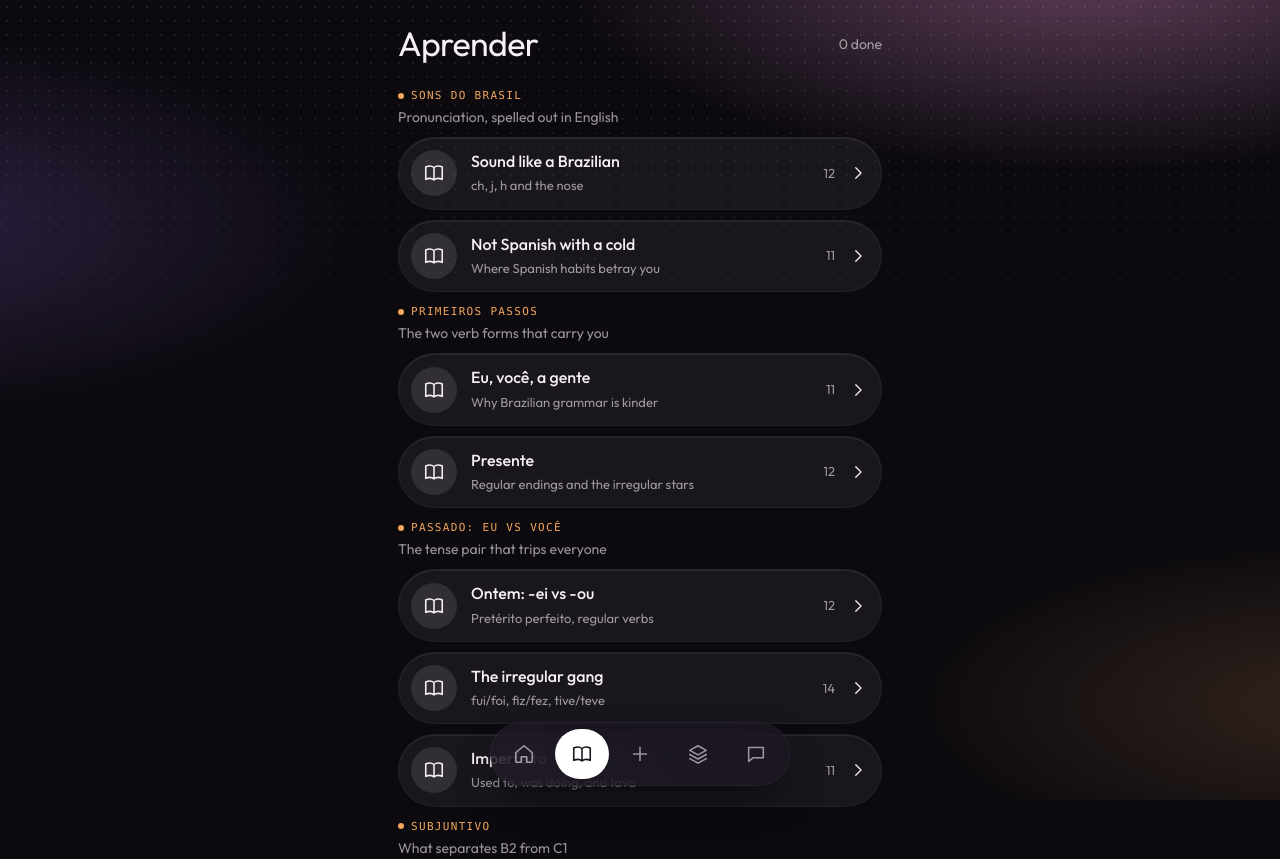
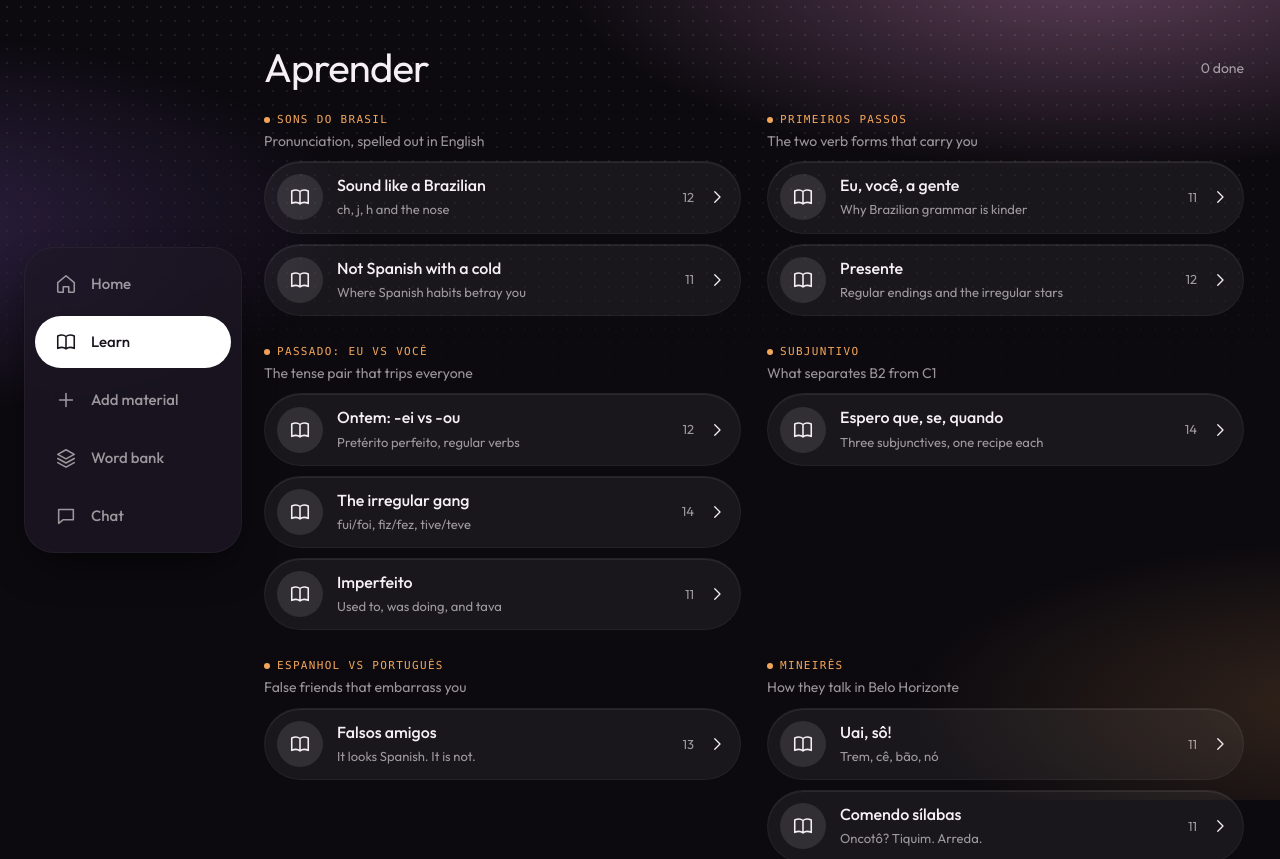
Before and after one commit to KarinaKKarinaK/jeitinho, a SvelteKit app: page /learn in a window 1280 px wide. Shown: the top 859 px of the page. Built offline with nearby package versions, Linux system fonts and the light colour scheme.

Commit message:
Add a desktop layout: side rail navigation and two-column home and lesson list

```diff
--- a/src/app.css
+++ b/src/app.css
@@ -139,6 +139,14 @@ textarea { resize: vertical; min-height: 96px; }
 @keyframes spin { to { transform: rotate(360deg); } }
 @keyframes rise { from { opacity: 0; transform: translateY(12px); } }
 /* entrance is short and never blocks a tap: everything is on screen within a quarter of a second */
+/* desktop: side rail on the left, wider canvas. Home and the lesson list use two columns; reading pages stay narrow. */
+@media (min-width: 900px) {
+	.app:not(.immersive) { --w: 700px; max-width: calc(var(--w) + 300px); padding: 44px 36px 64px 264px; }
+	.app:not(.immersive):has(.home, .cols) { --w: 1020px; }
+	.app.immersive { max-width: 680px; padding-top: 44px; padding-bottom: 36px; }
+	.cols { display: grid; grid-template-columns: 1fr 1fr; gap: 30px 26px; align-items: start; }
+	h1 { font-size: 40px; }
+}
 .rise > * { animation: rise 0.32s cubic-bezier(0.2, 0.8, 0.2, 1) backwards; }
 .rise > :nth-child(2) { animation-delay: 0.03s; }
 .rise > :nth-child(3) { animation-delay: 0.06s; }
--- a/src/routes/+layout.svelte
+++ b/src/routes/+layout.svelte
@@ -22,7 +22,7 @@
 {#if !immersive}
 	<nav aria-label="Main">
 		{#each tabs as [href, icon, label]}
-			<a {href} class:on={path === href} aria-label={label} aria-current={path === href ? 'page' : undefined}><Icon name={icon} /></a>
+			<a {href} class:on={path === href} aria-label={label} aria-current={path === href ? 'page' : undefined}><Icon name={icon} /><span>{label}</span></a>
 		{/each}
 	</nav>
 {/if}
@@ -37,4 +37,12 @@
 	a { width: 54px; height: 50px; border-radius: 999px; display: grid; place-items: center; color: var(--dim); transition: background 0.25s, color 0.25s, transform 0.12s; }
 	a:active { transform: scale(0.9); }
 	a.on { background: #fff; color: #17121c; }
+	a span { display: none; }
+	/* desktop: the pill becomes a side rail with labels */
+	@media (min-width: 900px) {
+		nav { left: 24px; top: 50%; bottom: auto; transform: translateY(-50%); flex-direction: column; border-radius: 30px; padding: 10px; gap: 6px; }
+		a { width: 196px; height: 52px; display: flex; align-items: center; gap: 14px; padding: 0 20px; font-weight: 500; font-size: 15px; }
+		a span { display: inline; }
+		a:hover:not(.on) { background: var(--glass2); color: var(--ink); }
+	}
 </style>
--- a/src/routes/chat/+page.svelte
+++ b/src/routes/chat/+page.svelte
@@ -116,5 +116,6 @@
 	.send { position: fixed; left: 50%; transform: translateX(-50%); bottom: calc(env(safe-area-inset-bottom) + 84px); width: min(484px, calc(100% - 36px)); display: flex; gap: 8px; z-index: 5; }
 	.rec { background: var(--bad); color: #17121c; animation: pulse 0.9s ease-in-out infinite; }
 	@keyframes pulse { 50% { box-shadow: 0 0 0 10px rgba(255, 143, 143, 0); } from, to { box-shadow: 0 0 0 0 rgba(255, 143, 143, 0.6); } }
+	@media (min-width: 900px) { .send { left: calc(50% + 114px); bottom: 28px; width: min(700px, calc(100% - 336px)); } }
 	.send input { border-radius: 999px; background: rgba(30, 24, 36, 0.85); backdrop-filter: blur(20px); -webkit-backdrop-filter: blur(20px); }
 </style>
--- a/src/routes/learn/+page.svelte
+++ b/src/routes/learn/+page.svelte
@@ -32,7 +32,7 @@
 	<span class="dim small">{Object.keys(S.done).length} done</span>
 </header>
 
-<div class="stack rise">
+<div class="stack rise cols">
 	{#each UNITS as u}
 		<section class="stack" style="gap:10px">
 			<div>
```
Also changed, not shown: src/routes/+page.svelte (+8 -1 lines), 2 other files (tests, documents, lock files or other folders).
